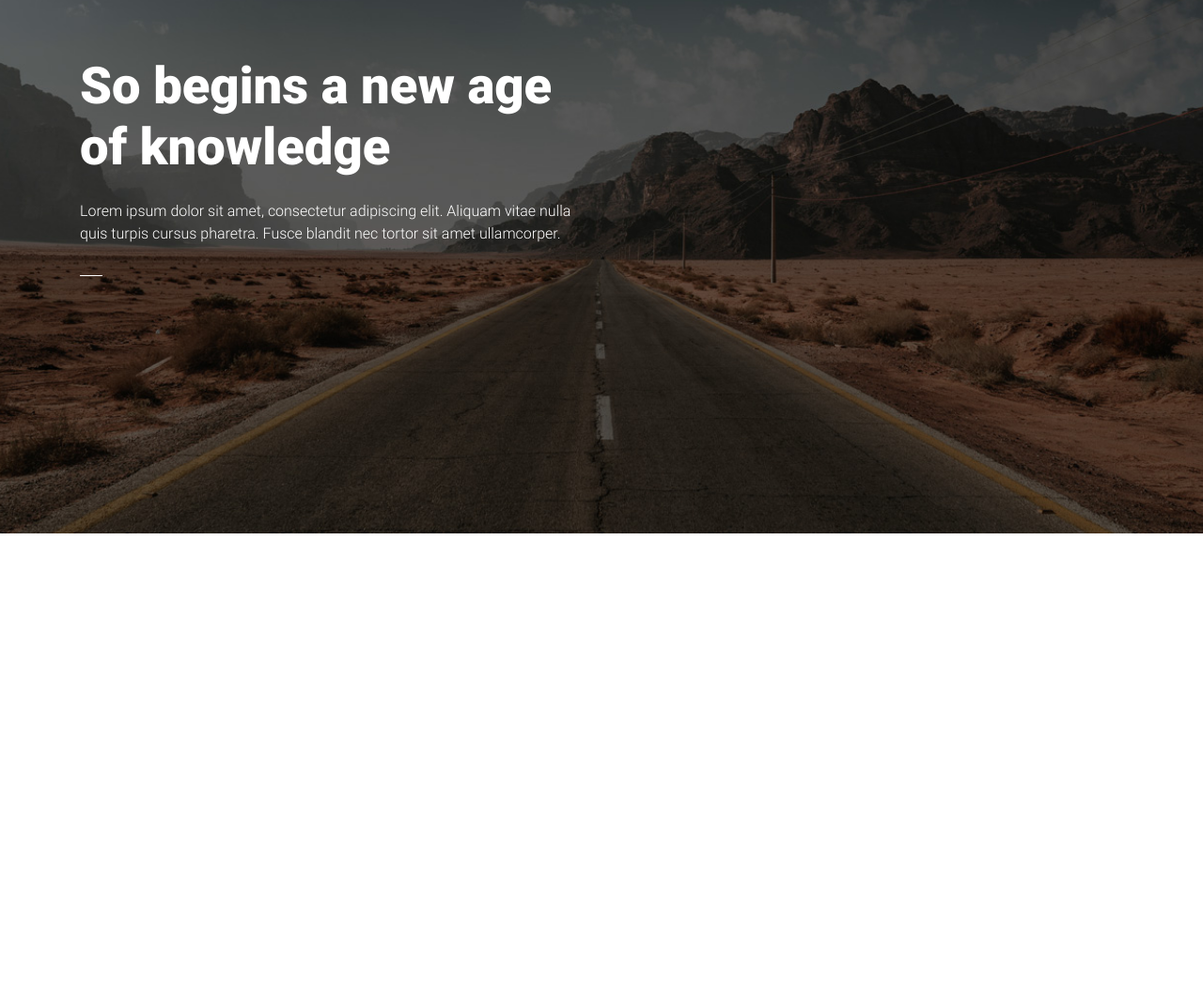
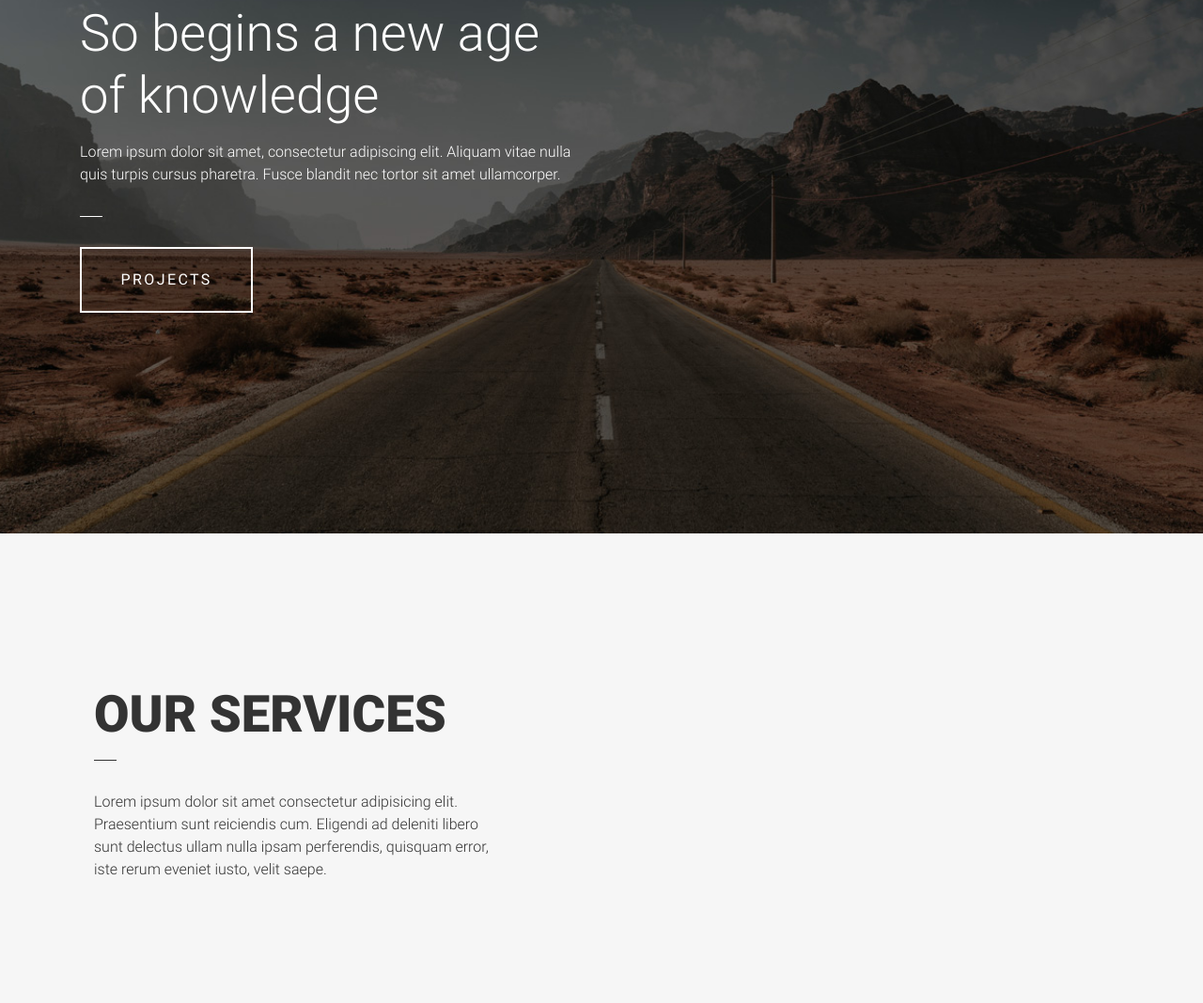
Before and after one commit to DmitriyLavrisiuk/LandingPage, a website built with webpack: page app/index.html in a window 1280 px wide. Shown: the part 232-1300 px from the top of the page at 94% size. Before the commit the page ends 800 px from the top, so only its background shows below. Built offline with nearby package versions, Linux system fonts and the light colour scheme.

Commit message:
Add 2 sections

```diff
--- a/app/index.html
+++ b/app/index.html
@@ -12,12 +12,12 @@
 
 <body>
     <!-- MODULE PAGE BEGIN -->
-    <div class="modulePage">
+    <main class="modulePage">
 
-        <!-- MODULE__ITEM BEGIN -->
-        <header class="row vh-100 justify-content-center align-items-center modulePage__item_background-image modulePage__item_background-color-transparent">
-            <nav class="navbar fixed-top p-4">
-                <div class="container justify-content-start align-items-center">
+        <!-- MODULE__ITEM 1 BEGIN -->
+        <header class="row vh-100 text-center text-md-left justify-content-center align-items-center modulePage__item_background-image modulePage__item_background-color-transparent">
+            <nav class="navbar fixed-top p-3">
+                <div class="container justify-content-center justify-content-md-start align-items-center">
                     <a class="navbar-brand" href="#">
                         <i class="fas fa-ad"></i>
                     </a>
@@ -25,15 +25,52 @@
                 </div>
             </nav>
             <aside class="container px-0">
-                <div class="col-12 col-sm-6 moduleTapography">
-                    <h2 class="moduleTapography__item_title-2">So begins a new age of knowledge</h2>
-                    <p class="moduleTapography__item_subtext moduleTapography__item_after-line-2">Lorem ipsum dolor sit amet, consectetur adipiscing elit. Aliquam vitae nulla quis turpis cursus pharetra. Fusce blandit nec tortor sit amet ullamcorper.</p>
+                <div class="col-12 col-md-7 col-xl-6 moduleTapography">
+                    <h2 class="moduleTapography__item_title-1">So begins a new age of knowledge</h2>
+                    <p class="moduleTapography__item_subtext moduleTapography__item_after-line-1">Lorem ipsum dolor sit
+                        amet, consectetur adipiscing elit. Aliquam vitae nulla quis turpis cursus pharetra. Fusce
+                        blandit nec tortor sit amet ullamcorper.</p>
+                    <a class="moduleTapography__item_link">Projects</a>
                 </div>
             </aside>
         </header>
-        <!-- MODULE__ITEM END -->
+        <!-- MODULE__ITEM 1 END -->
 
-    </div>
+        <!-- MODULE__ITEM 2 BEGIN -->
+        <section class="modulePage__item_py-10 modulePage__item_background-color-gray-1">
+            <div class="container">
+                <div class="row">
+                    <div class="col-12 col-sm-7 col-xl-5 moduleTapography">
+                        <h2 class="moduleTapography__item_title-2 moduleTapography__item_after-line-3">Our services</h2>
+                        <p class="moduleTapography__item_subtext-medium">Lorem ipsum dolor sit amet consectetur
+                            adipisicing elit.
+                            Praesentium sunt reiciendis cum. Eligendi ad deleniti libero sunt delectus ullam nulla
+                            ipsam
+                            perferendis, quisquam error, iste rerum eveniet iusto, velit saepe.</p>
+                    </div>
+                </div>
+            </div>
+        </section>
+        <!-- MODULE__ITEM 2 END -->
+
+        <!-- MODULE__ITEM 3 BEGIN -->
+        <section class="modulePage__item_py-5 text-center text-md-left modulePage__item_background-color-white">
+            <div class="container">
+                <div class="row align-items-center">
+                    <div class="col-12 col-md-6 moduleTapography">
+                        <h2 class="moduleTapography__item_title-2 moduleTapography__item_after-line-0 m-md-0">Our works</h2>
+                    </div>
+                    <div class="col-12 col-md-6 col-xl-5 moduleTapography">
+                        <p class="moduleTapography__item_subtext-medium m-md-0">Lorem ipsum dolor sit amet consectetur
+                            adipisicing elit.
+                            Praesentium sunt reiciendis cum. Eligendi ad deleniti libero sunt .</p>
+                    </div>
+                </div>
+            </div>
+        </section>
+        <!-- MODULE__ITEM 3 END -->
+
+    </main>
     <!-- MODULE PAGE END -->
 
     <script src="../dist/js/main.js"></script>
--- a/src/scss/custom/_bem-background.scss
+++ b/src/scss/custom/_bem-background.scss
@@ -22,16 +22,28 @@
                     color: $gray-2;
                 }
 
-                &-gray1 {
-                    background-color: $gray-1;
-                    color: $gray-2;
-                }
+                &-gray {
+                    &-1 {
+                        background-color: $gray-1;
+                        color: $gray-2;
+                    }
 
-                &-gray2 {
-                    background-color: $gray-2;
-                    color: $white;
+                    &-2 {
+                        background-color: $gray-2;
+                        color: $white;
+                    }
                 }
             }
         }
+
+        &_py-5 {
+            padding-top: 5rem;
+            padding-bottom: 5rem;
+        }
+
+        &_py-10 {
+            padding-top: 10rem;
+            padding-bottom: 10rem;
+        }
     }
 }
--- a/src/scss/custom/_bem-tapography.scss
+++ b/src/scss/custom/_bem-tapography.scss
@@ -2,38 +2,36 @@
 //============ STYLE ON BEM METHODOLOGY ============//
 //==================================================//
 
-// Set style for tapography: title |  |  |
+// Set style for tapography: title | paragpaph | subtext | link
 .moduleTapography {
     &__item {
         &_title {
             &-1 {
+                margin-bottom: 1rem;
                 font-size: 3.4em;
-                padding-bottom: 1rem;
-                font-weight: 200;
+                font-weight: 300;
             }
 
             &-2 {
+                margin-bottom: 1rem;
+                text-transform: uppercase;
                 font-size: 3.4em;
-                padding-bottom: 1rem;
                 font-weight: 800;
             }
         }
 
         &_subtext {
             font-weight: 300;
+
+            &-medium {
+                font-weight: 300;
+            }
         }
 
         &_after {
             &-line {
-                &-1,
-                &-2 {
-                    &::after {
-                        content: "";
-                        position: absolute;
-                        display: block;
-                        width: 1.5rem;
-                        border-bottom: 1px solid currentColor;
-                    }
+                &-0::after {
+                    margin-top: 1rem;
                 }
 
                 &-1::after {
@@ -43,7 +41,39 @@
                 &-2::after {
                     margin: 2rem 0 3rem;
                 }
+
+                &-3::after {
+                    margin: 1rem 0 2rem;
+                }
+
+
+                &-0,
+                &-1,
+                &-2,
+                &-3 {
+                    &::after {
+                        content: "";
+                        position: relative;
+                        display: block;
+                        width: 1.5rem;
+                        border-bottom: 1px solid currentColor;
+
+                        @include media-breakpoint-down(sm) {
+                            margin-left: auto;
+                            margin-right: auto;
+                        }
+                    }
+                }
             }
+        }
+
+        &_link {
+            display: inline-block;
+            padding: 1.3rem 2.6rem;
+            letter-spacing: .15rem;
+            font-weight: 400;
+            text-transform: uppercase;
+            border: 2px solid currentColor;
         }
     }
 }
--- a/src/scss/custom/_styles.scss
+++ b/src/scss/custom/_styles.scss
@@ -14,7 +14,7 @@ body {
 }
 
 .vh-100 {
-    height: 100vh;
+    min-height: 100vh;
 }
 
 a,
@@ -26,6 +26,10 @@ a:visited {
     text-transform: uppercase;
 }
 
+header {
+    padding: 5rem 2rem;
+}
+
 .navbar-brand {
     font-size: 2.5rem
 }
```
Also changed, not shown: dist/css/main.css, 1 other file.
